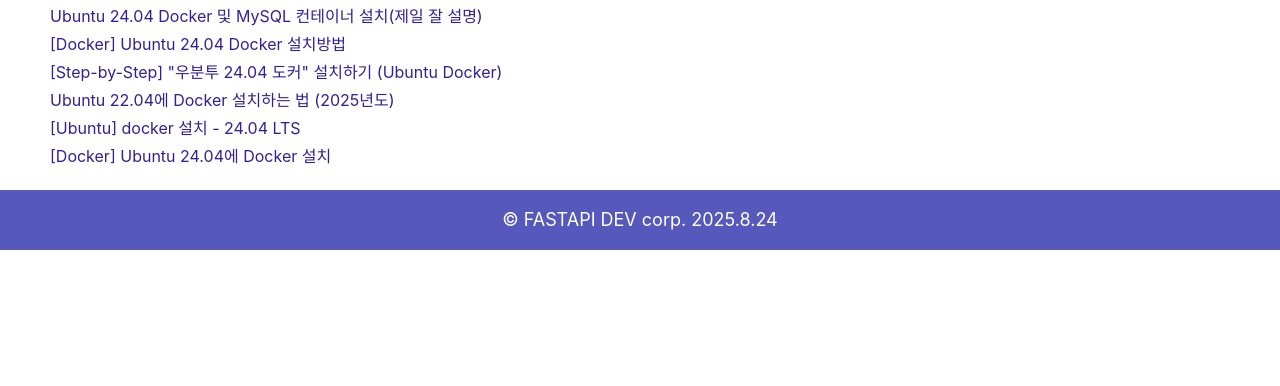
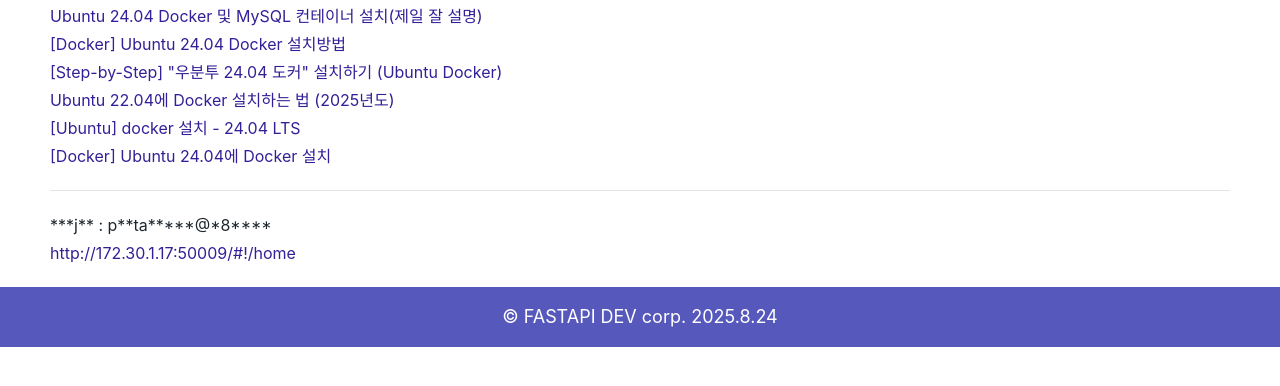
Before and after one commit to moljin/Basics_0.1.4, a Python web app: template app/templates/common/docker.html in a window 1280 px wide. Shown: the part 164-550 px from the top of the page. Run offline with Jinja, Linux system fonts and the light colour scheme; the template is opened without the code that fills it, so the values that code supplies are empty.

Commit message:
"배포 update"

```diff
--- a/app/core/settings.py
+++ b/app/core/settings.py
@@ -11,10 +11,10 @@
 # Load .env
 load_dotenv()
 
-APP_ENV = "development"
-# APP_ENV = "production"
+# APP_ENV = "development"
+APP_ENV = "production"
 APP_NAME = "Develop_FastAPI"
-APP_VERSION = "0.1.3"
+APP_VERSION = "0.1.4"
 APP_DESCRIPTION = "인프런 강의를 종합한 첫번째 프로젝트"
 
 """
--- a/app/templates/common/docker.html
+++ b/app/templates/common/docker.html
@@ -17,6 +17,9 @@
                 <div><a href="https://choigochoigun.tistory.com/33" target="_blank">Ubuntu 22.04에 Docker 설치하는 법 (2025년도)</a></div>
                 <div><a href="https://www.oofbird.me/121" target="_blank">[Ubuntu] docker 설치 - 24.04 LTS</a></div>
                 <div><a href="https://velog.io/@mag000225/Docker-Ubuntu-24.04%EC%97%90-Docker-%EC%84%A4%EC%B9%98" target="_blank">[Docker] Ubuntu 24.04에 Docker 설치</a></div>
+                <hr>
+                <div>***j** : p**ta*****@*8****</div>
+                <div><a href="http://172.30.1.17:50009/#!/home" target="_blank">http://172.30.1.17:50009/#!/home</a></div>
 
             </div>
 
```
Also changed, not shown: 2 other files.
